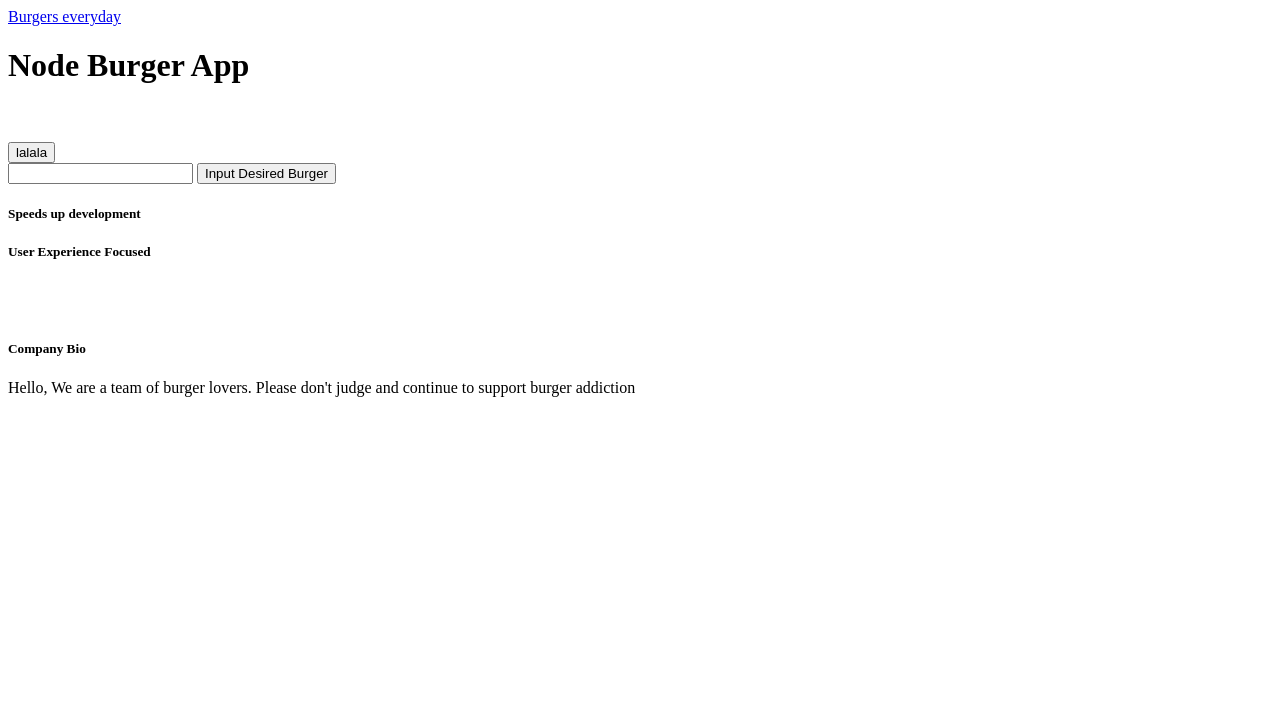
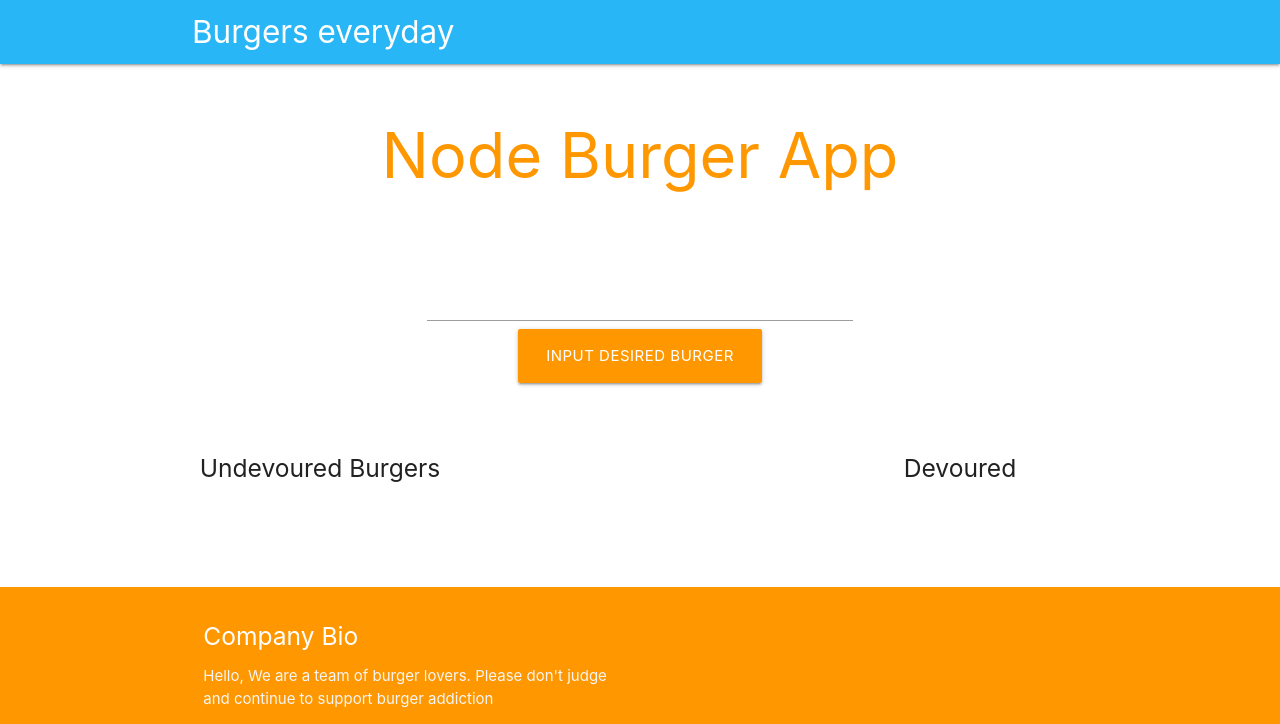
Before and after one commit to jmau949/burger, a Node server app: template views/index.handlebars in a window 1280 px wide. Shown: the top 724 px of the page. Run offline with Node 20, Linux system fonts and the light colour scheme; the template is opened without the code that fills it, so the values that code supplies are empty; some libraries are stand-ins or nearby versions.

Commit message:
completed

```diff
--- a/controllers/burgers_controller.js
+++ b/controllers/burgers_controller.js
@@ -20,8 +20,9 @@ router.post("/burgers/create", (req, res)=>{
     });
 });
 
-router.put("/api/burgers/:id", (req, res)=>{
-    burger.update(req.params.id, ()=>{
+router.put("/burgers/:id", (req, res)=>{
+    burger.update(req.params.id, (result)=>{
+        console.log(req.params.id)
         res.sendStatus(200)
     })
 });
--- a/views/index.handlebars
+++ b/views/index.handlebars
@@ -1,5 +1,7 @@
+
+
 <nav class="light-blue lighten-1" role="navigation">
-    <div class="nav-wrapper container"><a id="logo-container" href="#" class="brand-logo">Burgers everyday</a>
+    <div class="nav-wrapper container"><a id="logo-container" class="brand-logo">Burgers everyday</a>
 
 
     </div>
@@ -14,7 +16,6 @@
 
     </div>
 </div>
-<button type="submit" class="hello">lalala</button>
 
 
 <div class="section">
@@ -38,7 +39,7 @@
         <div class="row">
             <div class="col s12 m6">
                 <div>
-                    <h5 class="center">Speeds up development</h5>
+                    <h5 class="center">Undevoured Burgers</h5>
                 </div>
                 {{#each burgers}}
                 {{#unless this.devoured}}
@@ -59,7 +60,7 @@
 
             <div class="col s12 m6">
                 <div>
-                    <h5 class="center">User Experience Focused</h5>
+                    <h5 class="center">Devoured</h5>
                 </div>
                 {{#each burgers}}
                 {{#if this.devoured}}
--- a/views/layouts/main.handlebars
+++ b/views/layouts/main.handlebars
@@ -4,18 +4,29 @@
 <head>
   <meta charset="UTF-8">
   <title>Burgers!</title>
-  {{!-- <link href="https://fonts.googleapis.com/icon?family=Material+Icons" rel="stylesheet">
+  <link href="https://fonts.googleapis.com/icon?family=Material+Icons" rel="stylesheet">
   <link href="/assets/css/materialize.css" type="text/css" rel="stylesheet" media="screen,projection" />
   <link href="/assets/css/style.css" type="text/css" rel="stylesheet" media="screen,projection" />
-  <link rel="stylesheet" href="/assets/css/style.css" type="text/css" /> --}}
+  <link rel="stylesheet" href="/assets/css/style.css" type="text/css" />
+
+
+<script
+  src="https://code.jquery.com/jquery-3.4.1.js"
+  integrity="sha256-WpOohJOqMqqyKL9FccASB9O0KwACQJpFTUBLTYOVvVU="
+  crossorigin="anonymous"></script>
+
+
+<script src="https://cdnjs.cloudflare.com/ajax/libs/popper.js/1.14.7/umd/popper.min.js" integrity="sha384-UO2eT0CpHqdSJQ6hJty5KVphtPhzWj9WO1clHTMGa3JDZwrnQq4sF86dIHNDz0W1" crossorigin="anonymous"></script>
+<script src="https://stackpath.bootstrapcdn.com/bootstrap/4.3.1/js/bootstrap.min.js" integrity="sha384-JjSmVgyd0p3pXB1rRibZUAYoIIy6OrQ6VrjIEaFf/nJGzIxFDsf4x0xIM+B07jRM" crossorigin="anonymous"></script>
+
+  <script src="/assets/javascript/script.js"></script>
 </head>
 
 <body>
   {{{ body }}}
 
-  <script src="https://code.jquery.com/jquery-3.4.1.slim.js"
-    integrity="sha256-BTlTdQO9/fascB1drekrDVkaKd9PkwBymMlHOiG+qLI=" crossorigin="anonymous"></script>
-  <script src="/assets/javascript/script.js"></script>
+
+
 </body>
 
 </html>
```
Also changed, not shown: config/orm.js (+7 -2 lines), models/burger.js (+8 -5 lines), public/assets/javascript/script.js.
